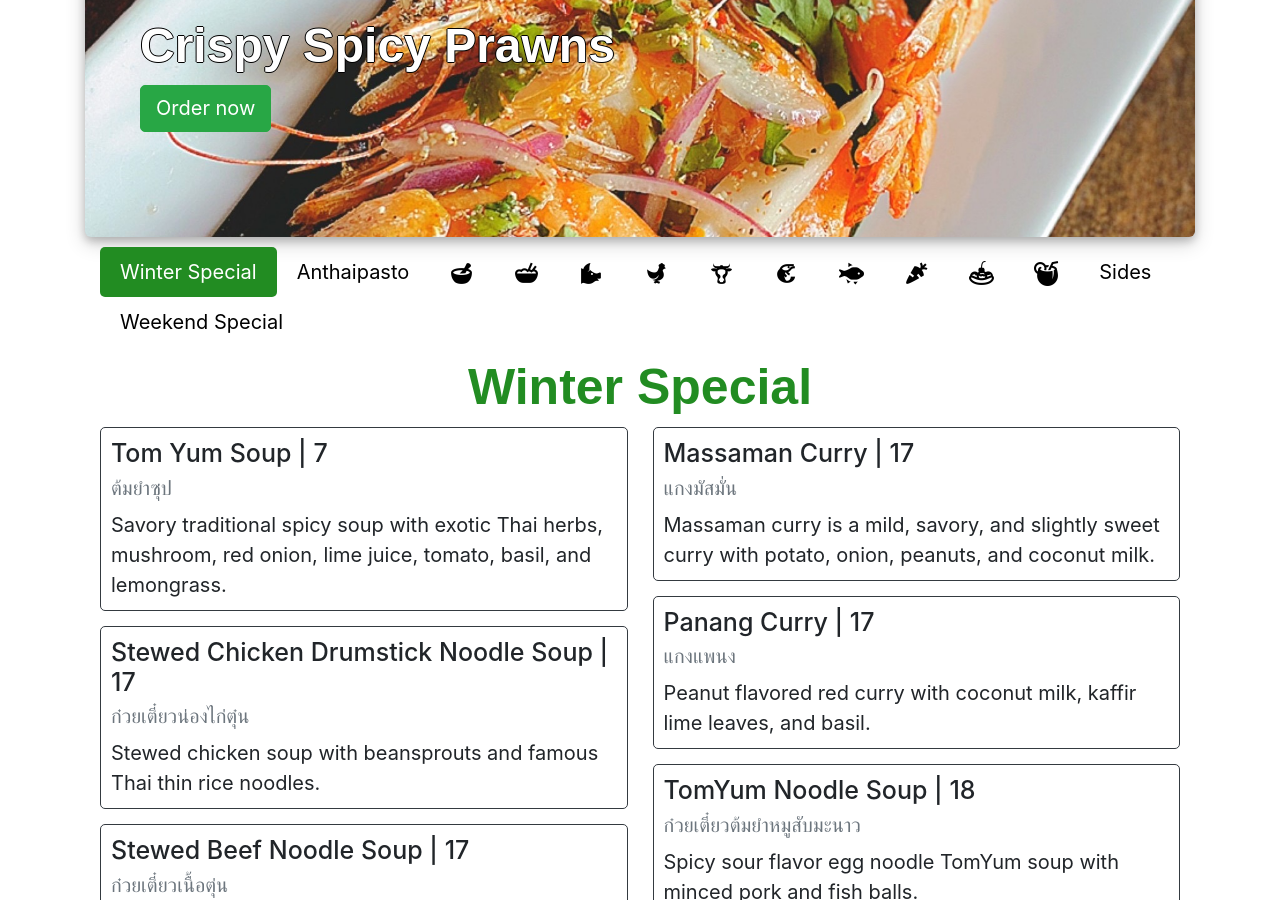
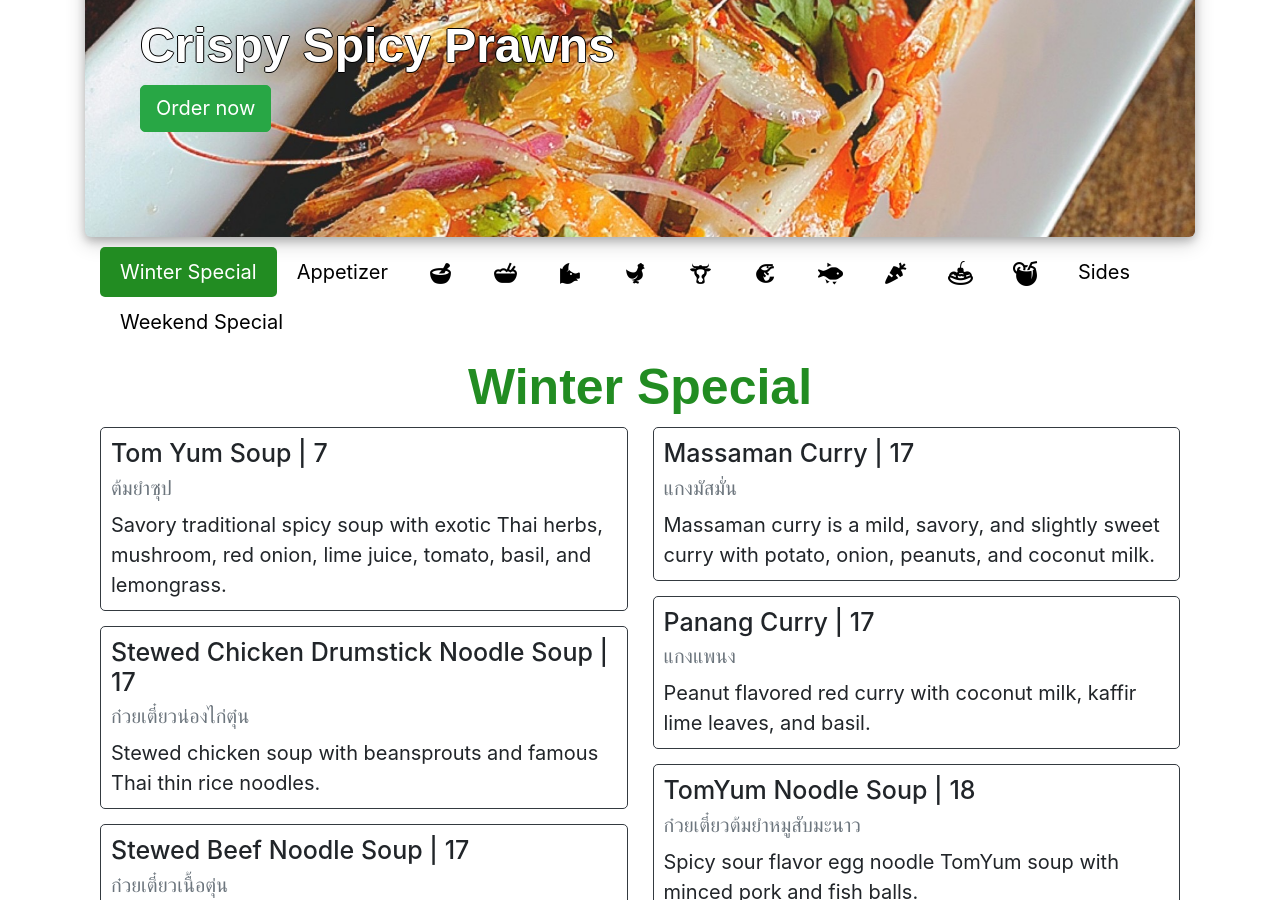
Before and after one commit to rainerdeal/esaan, a Jekyll site: the page built from menu.md, in a window 1280 px wide and 900 px high, scrolled down 398 px. Built offline with Jekyll 4.4.1, drawn with Linux system fonts in a browser that asks for light colours; a script that is not in the unit is left out.

Commit message:
📝 Menu Update

```diff
--- a/_layouts/menu.html
+++ b/_layouts/menu.html
@@ -35,7 +35,7 @@ layout: default
         <!-- Menu Nav -->
         <div class="nav nav-pills nav-fill" id="v-pills-tab" role="tablist" aria-orientation="vertical">
             <a class="nav-link active" id="v-pills-special-tab" data-toggle="pill" href="#v-pills-special" role="tab" aria-controls="v-pills-special" aria-selected="true">Winter Special</a>
-            <a class="nav-link" id="v-pills-apps-tab" data-toggle="pill" href="#v-pills-apps" role="tab" aria-controls="v-pills-apps" aria-selected="false">Anthaipasto</a>
+            <a class="nav-link" id="v-pills-apps-tab" data-toggle="pill" href="#v-pills-apps" role="tab" aria-controls="v-pills-apps" aria-selected="false">Appetizer</a>
             <a class="nav-link" id="v-pills-somtum-tab" data-toggle="pill" href="#v-pills-somtum" role="tab" aria-controls="v-pills-somtum" aria-selected="false"><img src="images/icons/icons8-mortar-and-pestle-100.png" style="height:1.25rem;"></a>
             <a class="nav-link" id="v-pills-rice-and-noodles-tab" data-toggle="pill" href="#v-pills-rice-and-noodles" role="tab" aria-controls="v-pills-rice-and-noodles" aria-selected="false"><img src="images/icons/icons8-rice-bowl-100.png" style="height:1.25rem;"></a>
             <a class="nav-link" id="v-pills-pork-tab" data-toggle="pill" href="#v-pills-pork" role="tab" aria-controls="v-pills-pork" aria-selected="false"><img src="images/icons/icons8-pig-100.png" style="height:1.25rem;"></a>
@@ -77,7 +77,7 @@ layout: default
             <div class="tab-pane fade" id="v-pills-apps" role="tabpanel" aria-labelledby="v-pills-apps-tab">
                 <div class="sticker-wrapper">
                     <div class="sticker">
-                        <h1 class="title">Anthaipasto</h1>
+                        <h1 class="title">Appetizer</h1>
                     </div>
                 </div>
                 <div class="card-columns">
```
